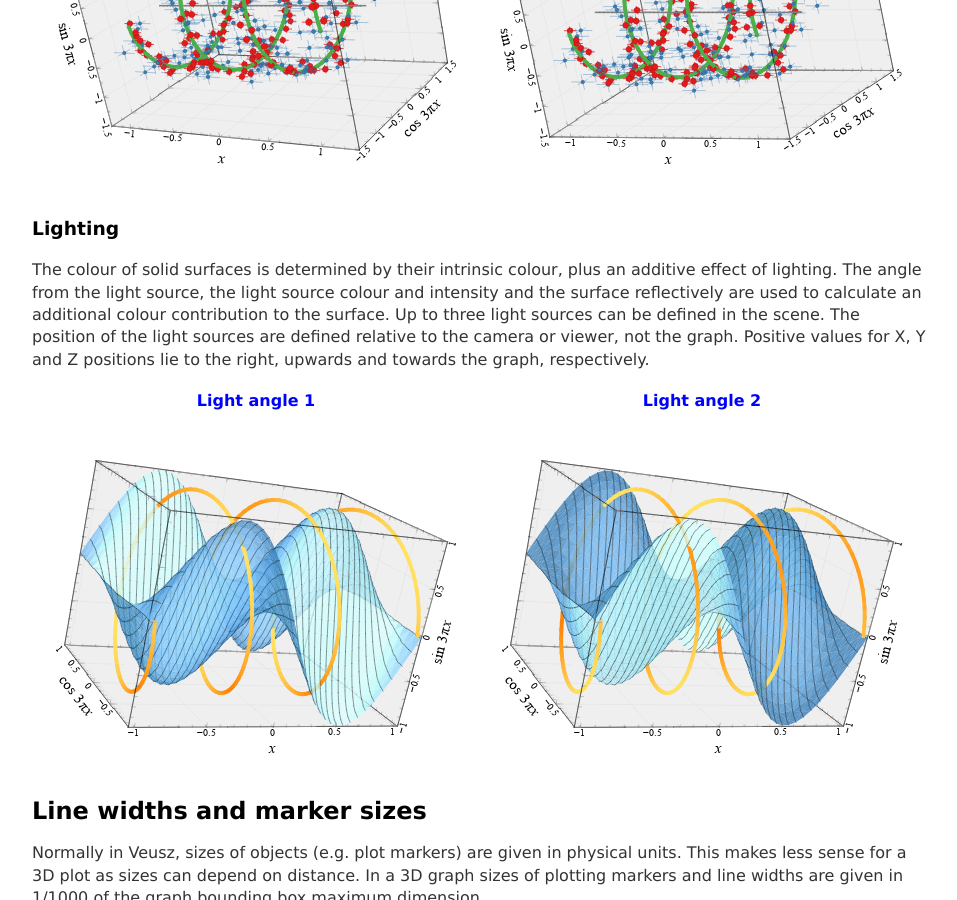
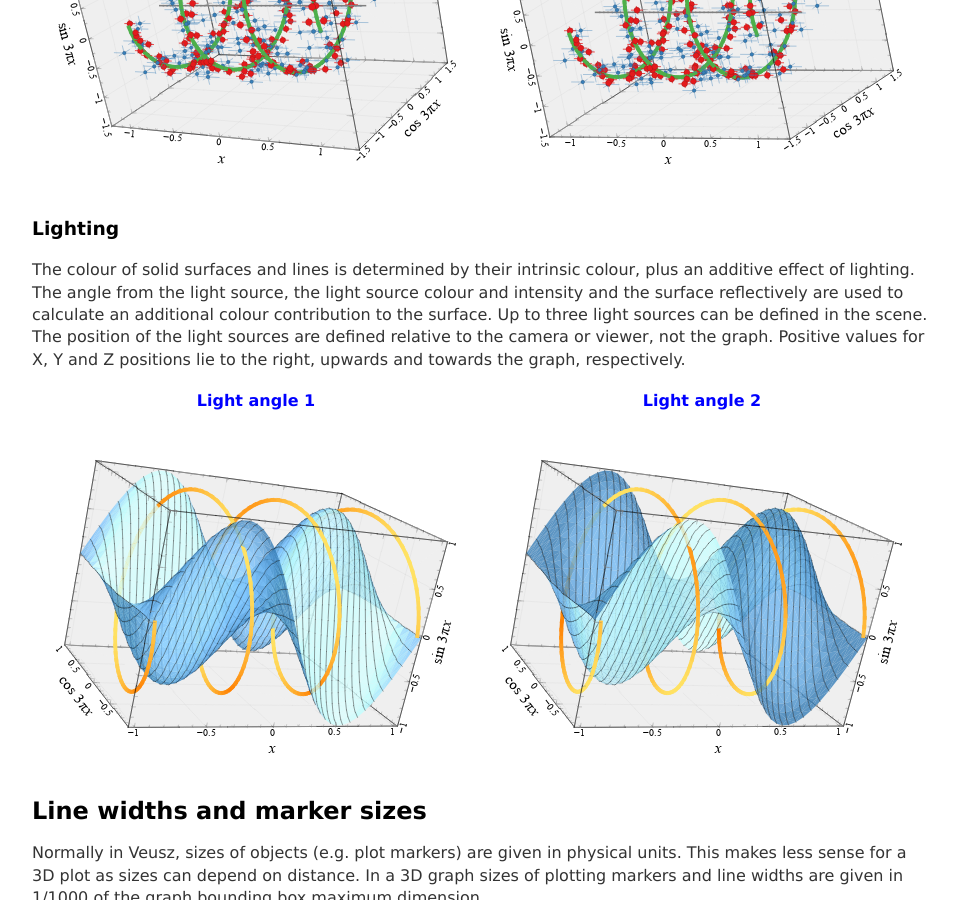
Before and after one commit to veusz/veusz.github.io, a Jekyll site: the page built from _posts/2018-06-03-veusz-3d.md, in a window 1280 px wide and 900 px high, scrolled down 1182 px. Shown: the whole window, without its empty margins (160-1117 px from the left). Built offline with Jekyll 4.4.1, drawn with Linux system fonts in a browser that asks for light colours.

Commit message:
Switch on reflective line

```diff
--- a/_posts/2018-06-03-veusz-3d.md
+++ b/_posts/2018-06-03-veusz-3d.md
@@ -51,14 +51,15 @@
 
 ### Lighting
 
-The colour of solid surfaces is determined by their intrinsic colour,
-plus an additive effect of lighting. The angle from the light source,
-the light source colour and intensity and the surface reflectively are
-used to calculate an additional colour contribution to the surface. Up
-to three light sources can be defined in the scene. The position of
-the light sources are defined relative to the camera or viewer, not
-the graph. Positive values for X, Y and Z positions lie to the right,
-upwards and towards the graph, respectively.
+The colour of solid surfaces and lines is determined by their
+intrinsic colour, plus an additive effect of lighting. The angle from
+the light source, the light source colour and intensity and the
+surface reflectively are used to calculate an additional colour
+contribution to the surface. Up to three light sources can be defined
+in the scene. The position of the light sources are defined relative
+to the camera or viewer, not the graph. Positive values for X, Y and Z
+positions lie to the right, upwards and towards the graph,
+respectively.
 
 |[Light angle 1](/media/3d_refl_1.vsz) |[Light angle 2](/media/3d_refl_2.vsz) |
 |--------------------------------------|--------------------------------------|
```
Also changed, not shown: media/3d_function_line.png, 1 other file.
